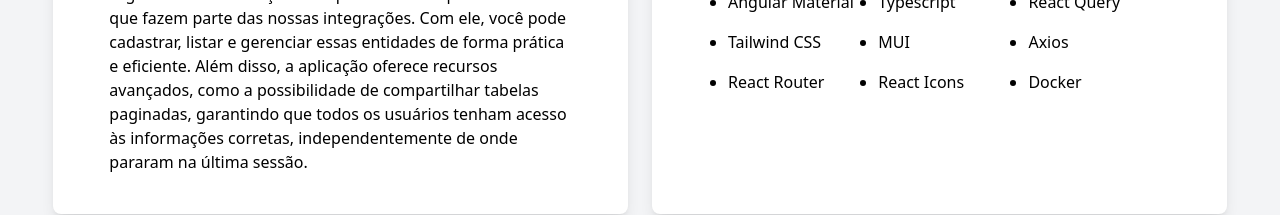
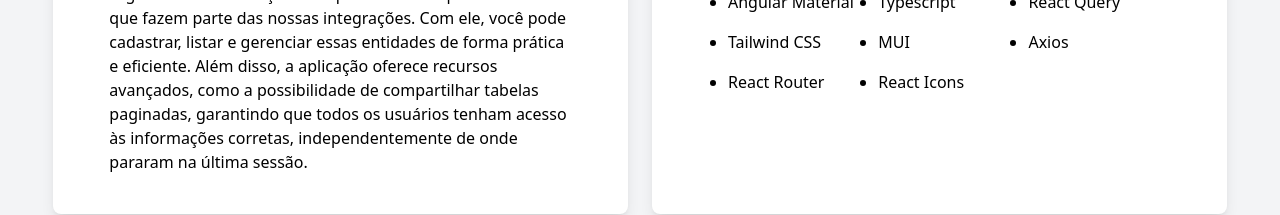
Before and after one commit to cfads/teddy-app, a React (Vite) app: page / in a window 1280 px wide. Shown: the part 358-573 px from the top of the page. Built offline with nearby package versions, Linux system fonts and the light colour scheme.

Commit message:
feat: Redirect app react para o login

```diff
--- a/src/components/Shared/Menu.tsx
+++ b/src/components/Shared/Menu.tsx
@@ -16,7 +16,7 @@
         </li>
       </ul>
 
-      <Link to="/" className="flex text-white items-center gap-2">
+      <Link to="https://github.com/cfads/teddy-login" className="flex text-white items-center gap-2">
         <FiLogOut />
         <span className="font-medium">Sair</span>
       </Link>
--- a/src/pages/Home.tsx
+++ b/src/pages/Home.tsx
@@ -31,7 +31,6 @@
             <li>Axios</li>
             <li>React Router</li>
             <li>React Icons</li>
-            <li>Docker</li>
           </ul>
         </div>
       </div>
```
